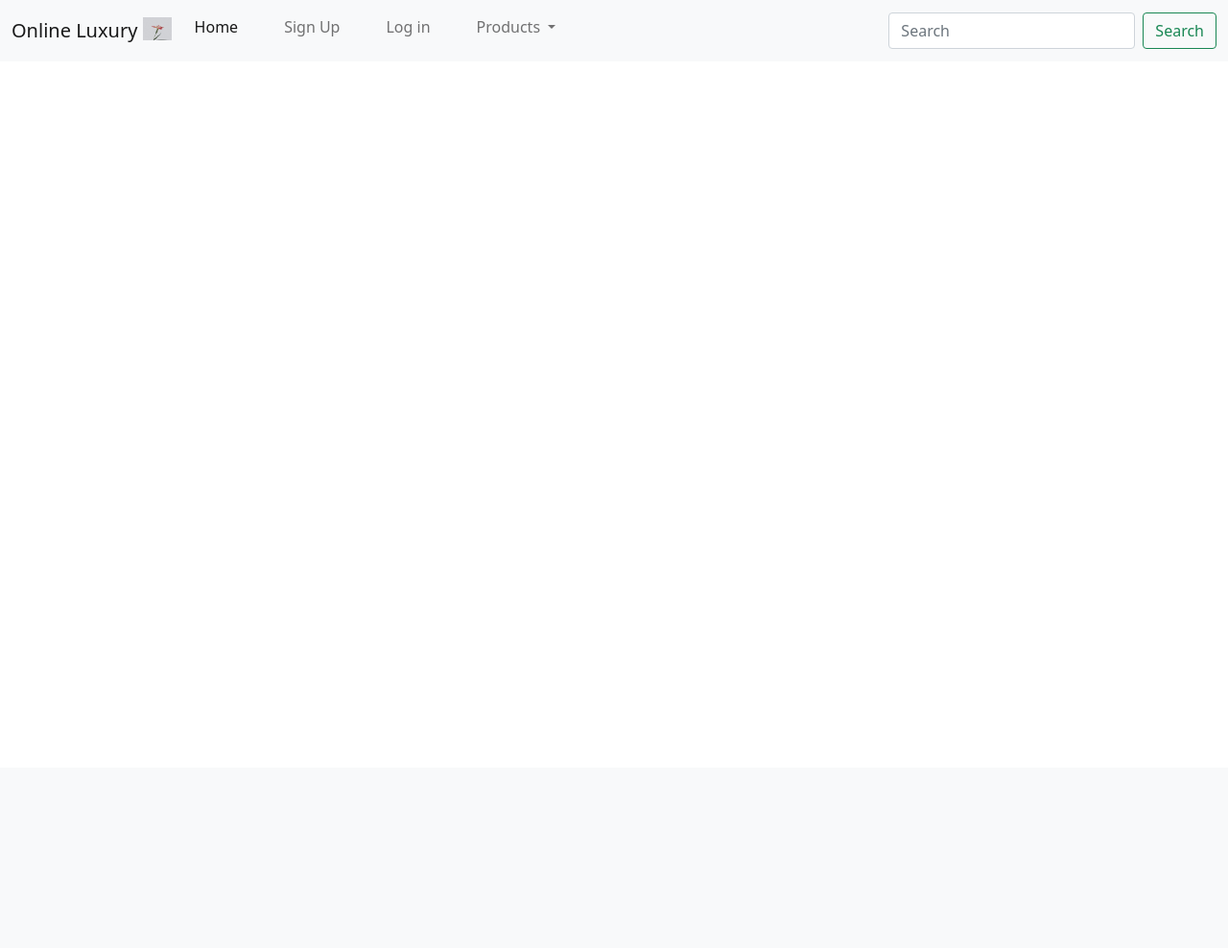
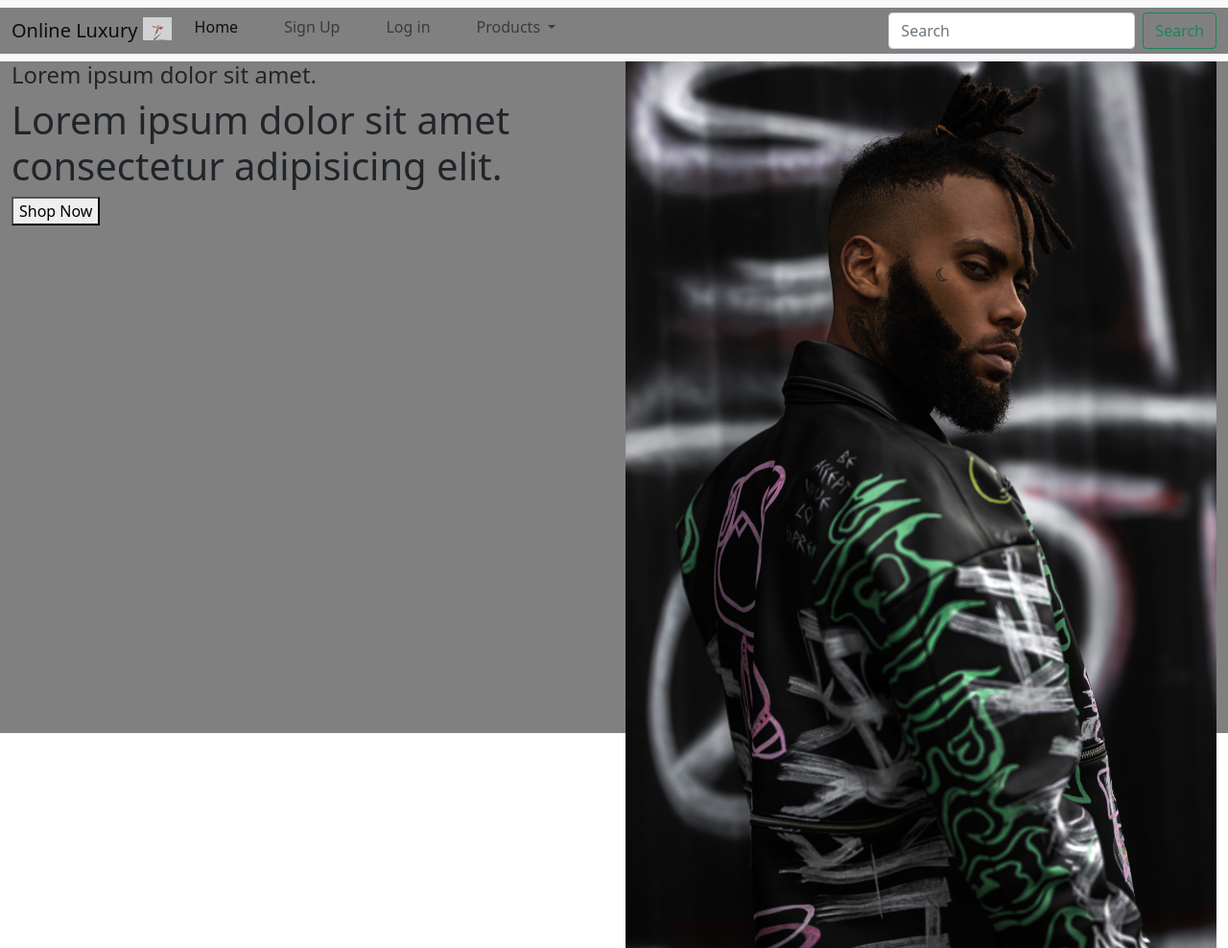
Before and after one commit to Fathyy/w3schools-form-validation, a PHP site: page /frontpage.php in a window 1280 px wide. Shown: the whole page at 96% size. Before the commit the page ends 51 px from the top, so only its background shows below. Run offline with PHP 8.4, Linux system fonts and the light colour scheme.

Commit message:
adding styles

```diff
--- a/frontpage.php
+++ b/frontpage.php
@@ -7,25 +7,8 @@
     <script src="js\bootstrap.min.js"></script>
     <meta http-equiv="X-UA-Compatible" content="IE=edge">
     <meta name="viewport" content="width=device-width, initial-scale=1.0">
+    <link rel="stylesheet" href="style.css" type="text/css">
     <title>Document</title>
-
-    <style>
-        :root{
-    --primary-color:#845EC2;
-    --secondary-color:#4E8397;
-    --tertiary-color:#D5CABD;
-}
-.navbar{
-    background: var(--tertiary-color);
-}
-.navbar-nav, .nav-item{
-    padding-right: 2rem;
-}
-.navbar-nav, .nav-item, .nav-link{
-    color: var(--primary-color);
-}
-    </style>
-
 </head>
 <body>
 <nav class="navbar navbar-expand-lg navbar-light bg-light">
@@ -67,5 +50,27 @@
     </div>
   </div>
 </nav>
+   <!--Navigation section ends here  -->
+
+   <!-- image-heading section begins -->
+   <div class="container-fluid">
+     <div class="row">
+       <div class="col-sm-8 col-md-7 col-lg-6">
+         <h4 class="heading">Lorem ipsum dolor sit amet.</h4>
+         <h1>Lorem ipsum dolor sit amet consectetur adipisicing elit.</h1>
+         <button>Shop Now</button>
+        </div>
+       <!-- First colum ends -->
+       <div class="col-sm-4 col-md-5 col-lg-6">
+         <img src="images\roman-shilin-12ybyCCwXYU-unsplash.jpg" class="roman-image" alt="">
+       </div>
+
+     </div>
+   </div>
+   <!-- image-heading setion ends here -->
+
+   <!-- New arrivals section begins here -->
+
+
 </body>
 </html>
--- a/style.css
+++ b/style.css
@@ -0,0 +1,26 @@
+
+:root{
+    --primary-color:#845EC2;
+    --secondary-color:#4E8397;
+    --tertiary-color:#D5CABD;
+}
+.navbar{
+    background: var(--primary-color);
+}
+.navbar-nav, .nav-item{
+    padding-right: 2rem;
+}
+.navbar-nav, .nav-item, .nav-link{
+    color: var(--primary-color);
+}
+/* Navbar styling ends here */
+.container-fluid{
+   max-height: 43.75rem;
+   background-color: gray;
+}
+
+.roman-image{
+    max-width: 100%;
+    height: 100%;
+    object-fit: cover;
+}
```
Also changed, not shown: images/roman-shilin-12ybyCCwXYU-unsplash.jpg (added).
